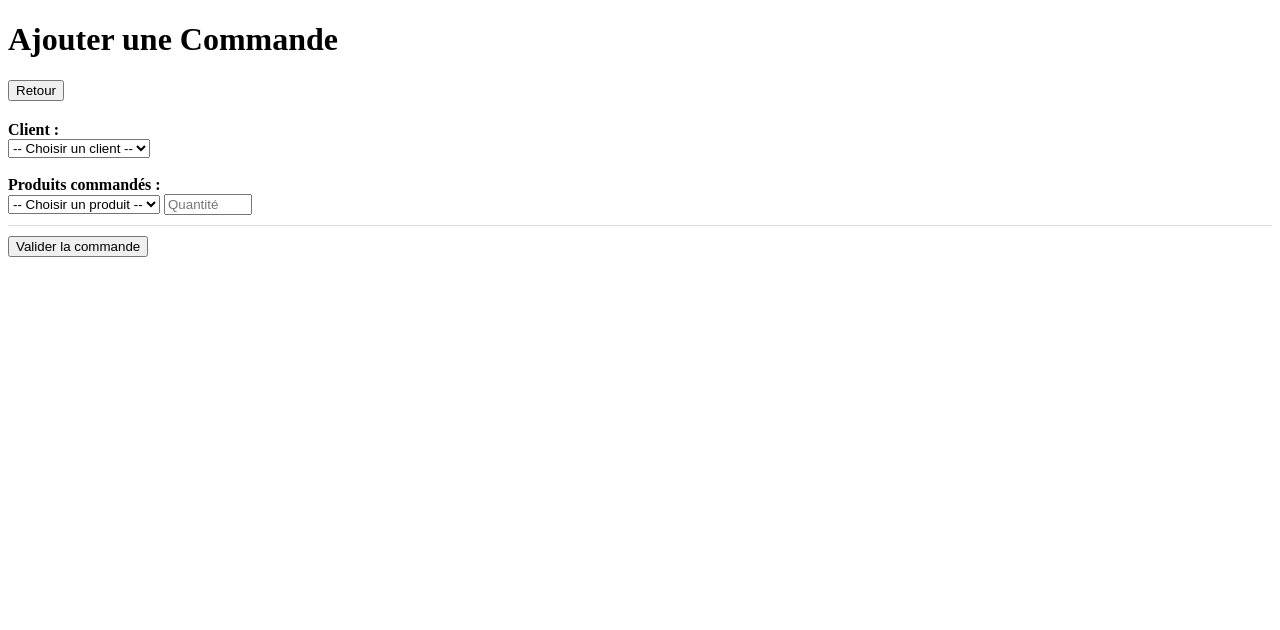
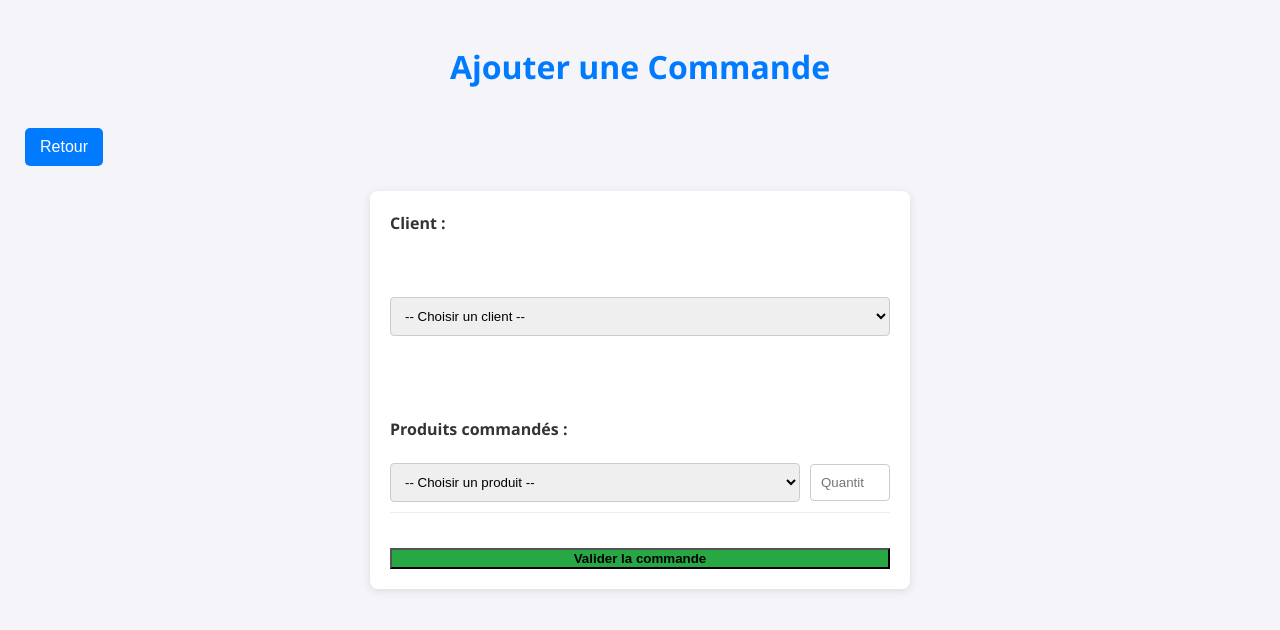
Before and after one commit to Sudo-Bato/Projet-Gestion-des-Commandes-version-2, a PHP site: page /vues/Ajout_Commande.php in a window 1280 px wide. Shown: the top 630 px of the page. Run offline with PHP 8.4, Linux system fonts and the light colour scheme; the visitor is signed in with stand-in values (Sample User, id 1); data that the repository does not hold is empty.

Commit message:
css final

```diff
--- a/index.php
+++ b/index.php
@@ -17,10 +17,11 @@ if (!isset($_SESSION['user_id'])) {
     <meta charset="UTF-8">
     <meta name="viewport" content="width=device-width, initial-scale=1.0">
     <title>Document</title>
+    <link rel="stylesheet" href="style.css">
 </head>
 <body>
     <h1>Bienvenue dans la gestion des commandes</h1>
-    <div>
+    <div class="nav-buttons">
         <a href="./vues/ListeClients.php"><button>Gérer les Clients</button></a>
         <a href="./vues/ListeProduits.php"><button>Gérer les Produits</button></a>
         <a href="./vues/ListeCommande.php"><button>Gérer les Commandes</button></a>
--- a/style.css
+++ b/style.css
@@ -1,40 +1,197 @@
-table {
-  border-collapse: collapse;
-  border: 2px solid rgb(140 140 140);
-  font-family: sans-serif;
-  font-size: 0.8rem;
-  letter-spacing: 1px;
+/* --- RESET & GLOBAL --- */
+:root {
+    --primary-color: #007bff; /* Bleu principal */
+    --primary-hover: #0056b3;
+    --bg-color: #f4f4f9;
+    --text-color: #333;
+    --white: #ffffff;
+    --border-color: #ccc;
+    --danger-color: #dc3545;
+    --success-color: #28a745;
 }
 
-caption {
-  caption-side: bottom;
-  padding: 10px;
-  font-weight: bold;
+body {
+    font-family: 'Segoe UI', Tahoma, Geneva, Verdana, sans-serif;
+    background-color: var(--bg-color);
+    color: var(--text-color);
+    margin: 0;
+    padding: 20px;
+    line-height: 1.6;
 }
 
-thead,
-tfoot {
-  background-color: rgb(228 240 245);
+h1 {
+    color: var(--primary-color);
+    text-align: center;
+    margin-bottom: 30px;
 }
 
-th,
-td {
-  border: 1px solid rgb(160 160 160);
-  padding: 8px 10px;
+a {
+    text-decoration: none;
 }
 
-td:last-of-type {
-  text-align: center;
+/* --- BOUTONS --- */
+button {
+    background-color: var(--primary-color);
+    color: var(--white);
+    border: none;
+    padding: 10px 15px;
+    border-radius: 5px;
+    cursor: pointer;
+    font-size: 1rem;
+    transition: background 0.3s;
+    margin: 5px;
 }
 
-tbody > tr:nth-of-type(even) {
-  background-color: rgb(237 238 242);
+button:hover {
+    background-color: var(--primary-hover);
 }
 
-tfoot th {
-  text-align: right;
+/* Boutons spécifiques (Action supprimer, annuler...) */
+.btn-danger {
+    background-color: var(--danger-color);
+}
+.btn-danger:hover {
+    background-color: #a71d2a;
 }
 
-tfoot td {
-  font-weight: bold;
+.btn-success {
+    background-color: var(--success-color);
 }
+.btn-success:hover {
+    background-color: #218838;
+}
+
+/* --- NAVIGATION & TOP SECTIONS --- */
+#top-section, .nav-buttons {
+    display: flex;
+    justify-content: center;
+    gap: 15px;
+    margin-bottom: 20px;
+}
+
+/* --- TABLEAUX --- */
+#tableau {
+    overflow-x: auto;
+    display: flex;
+    justify-content: center;
+}
+
+table {
+    border-collapse: collapse;
+    width: 90%;
+    max-width: 1200px;
+    background-color: var(--white);
+    box-shadow: 0 2px 5px rgba(0,0,0,0.1);
+}
+
+th, td {
+    border: 1px solid #ddd;
+    padding: 12px;
+    text-align: left;
+}
+
+th {
+    background-color: var(--primary-color);
+    color: var(--white);
+    text-transform: uppercase;
+    font-size: 0.9rem;
+}
+
+tr:nth-child(even) {
+    background-color: #f2f2f2;
+}
+
+tr:hover {
+    background-color: #e9ecef;
+}
+
+td:last-child {
+    text-align: center; /* Pour les boutons d'action */
+    white-space: nowrap;
+}
+
+/* --- FORMULAIRES --- */
+form {
+    background-color: var(--white);
+    padding: 20px;
+    border-radius: 8px;
+    box-shadow: 0 2px 10px rgba(0,0,0,0.1);
+    max-width: 500px;
+    margin: 0 auto; /* Centrer le formulaire */
+    display: flex;
+    flex-direction: column;
+    gap: 15px;
+}
+
+/* Style spécifique pour le formulaire de login qui doit être centré sur la page */
+body.login-page {
+    display: flex;
+    flex-direction: column;
+    justify-content: center;
+    align-items: center;
+    height: 100vh;
+    padding: 0;
+}
+
+label {
+    font-weight: bold;
+    margin-bottom: 5px;
+    display: block;
+}
+
+input[type="text"],
+input[type="email"],
+input[type="password"],
+input[type="number"],
+select,
+textarea {
+    width: 100%;
+    padding: 10px;
+    border: 1px solid var(--border-color);
+    border-radius: 4px;
+    box-sizing: border-box; /* Important pour que le padding ne casse pas la largeur */
+}
+
+input[type="submit"], button[type="submit"] {
+    background-color: var(--success-color);
+    width: 100%;
+    font-weight: bold;
+    margin-top: 10px;
+}
+
+/* --- SPÉCIFIQUE : AJOUT COMMANDE --- */
+.container-produits {
+    border-top: 2px solid #eee;
+    margin-top: 15px;
+    padding-top: 15px;
+}
+
+.ligne-produit {
+    display: flex;
+    gap: 10px;
+    align-items: center;
+    margin-bottom: 10px;
+    padding-bottom: 10px;
+    border-bottom: 1px solid #eee;
+}
+
+/* Petit champ quantité */
+.input-qte {
+    width: 80px !important;
+}
+
+/* --- SPÉCIFIQUE : MODIFIER COMMANDE --- */
+.info-box {
+    background-color: var(--white);
+    border: 1px solid var(--border-color);
+    padding: 20px;
+    border-radius: 8px;
+    max-width: 600px;
+    margin: 20px auto;
+}
+
+.error-msg {
+    color: var(--danger-color);
+    font-weight: bold;
+    text-align: center;
+}
--- a/vues/Ajout_Client.php
+++ b/vues/Ajout_Client.php
@@ -37,6 +37,10 @@ if (isset($_POST['ajouter'])) {
 }
 ?>
 
+<head>
+    <link rel="stylesheet" href="../style.css">
+</head>
+
 <!-- formulaire pour ajouter un client -->
 <form method="POST" action="">
 
--- a/vues/Ajout_Commande.php
+++ b/vues/Ajout_Commande.php
@@ -77,29 +77,6 @@ if (isset($_POST['valider_commande'])) {
     <!-- Feuille de style générale -->
     <link rel="stylesheet" href="../style.css">
 
-    <!-- Styles spécifiques à cette page -->
-    <style>
-        .ligne-produit {
-            margin-bottom: 10px;
-            border-bottom: 1px solid #ddd;
-            padding-bottom: 10px;
-        }
-        .btn-add {
-            background-color: #28a745;
-            color: white;
-            border: none;
-            padding: 5px 10px;
-            cursor: pointer;
-        }
-        .btn-remove {
-            background-color: #dc3545;
-            color: white;
-            border: none;
-            padding: 5px 10px;
-            cursor: pointer;
-            margin-left: 10px;
-        }
-    </style>
 </head>
 
 <body>
@@ -149,7 +126,7 @@ if (isset($_POST['valider_commande'])) {
                 </select>
 
                 <!-- Champ quantité -->
-                <input type="number" name="quantite[]" placeholder="Quantité" min="1" required style="width: 80px;">
+                <input type="number" name="quantite[]" class="input-qte" placeholder="Quantité" min="1" required>
             </div>
         </div>
 
--- a/vues/Modifier_Commande.php
+++ b/vues/Modifier_Commande.php
@@ -67,7 +67,7 @@ $client = $clientDAO->getById($commande->getClientId());
     <a href="ListeCommande.php"><button>Retour</button></a>
 
     <!-- Bloc affichant les infos de la commande -->
-    <div style="margin-top: 20px; border: 1px solid #ccc; padding: 20px;">
+    <div class="info-box">
 
         <!-- Informations client -->
         <p>
```
Also changed, not shown: login.php (+7 -7 lines).
